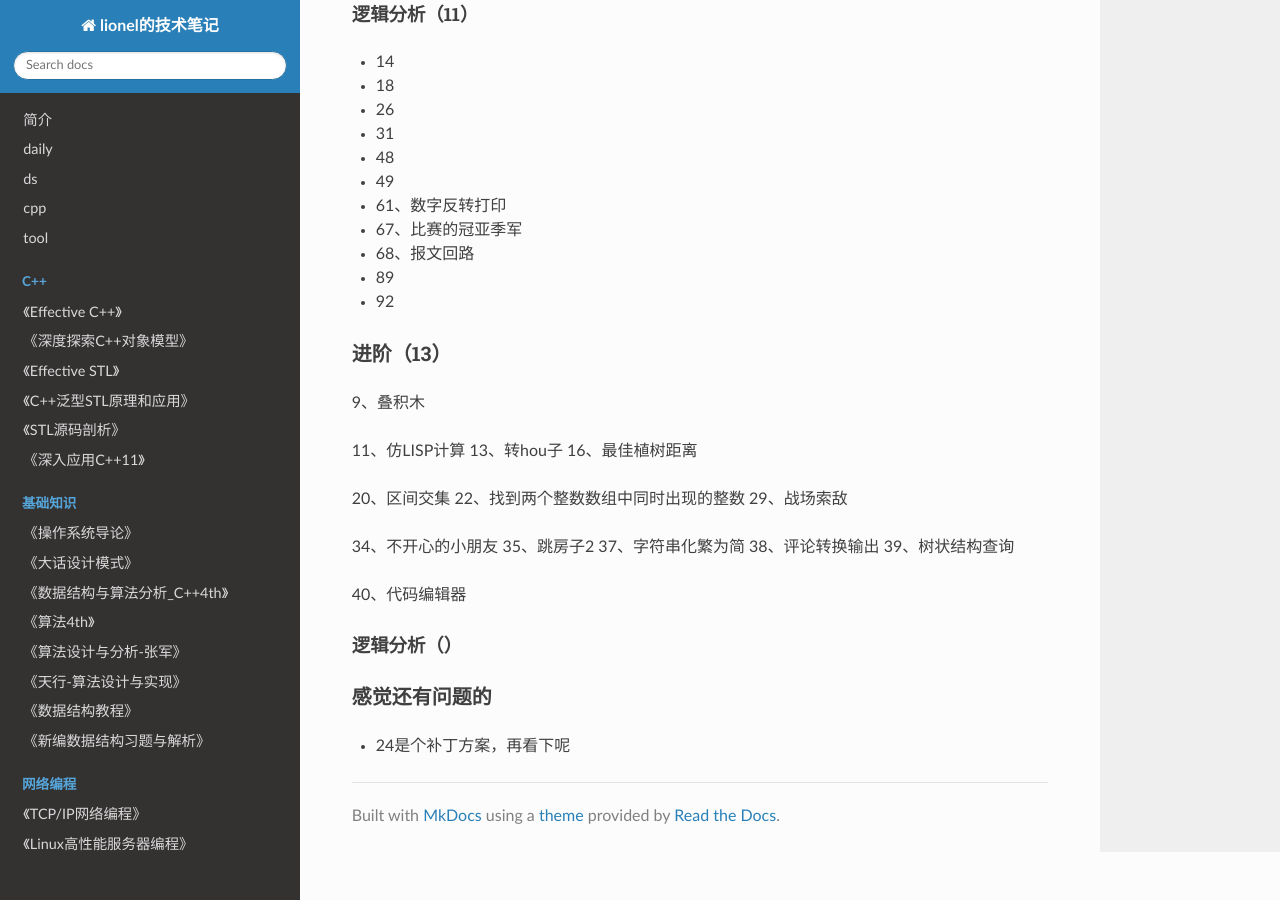
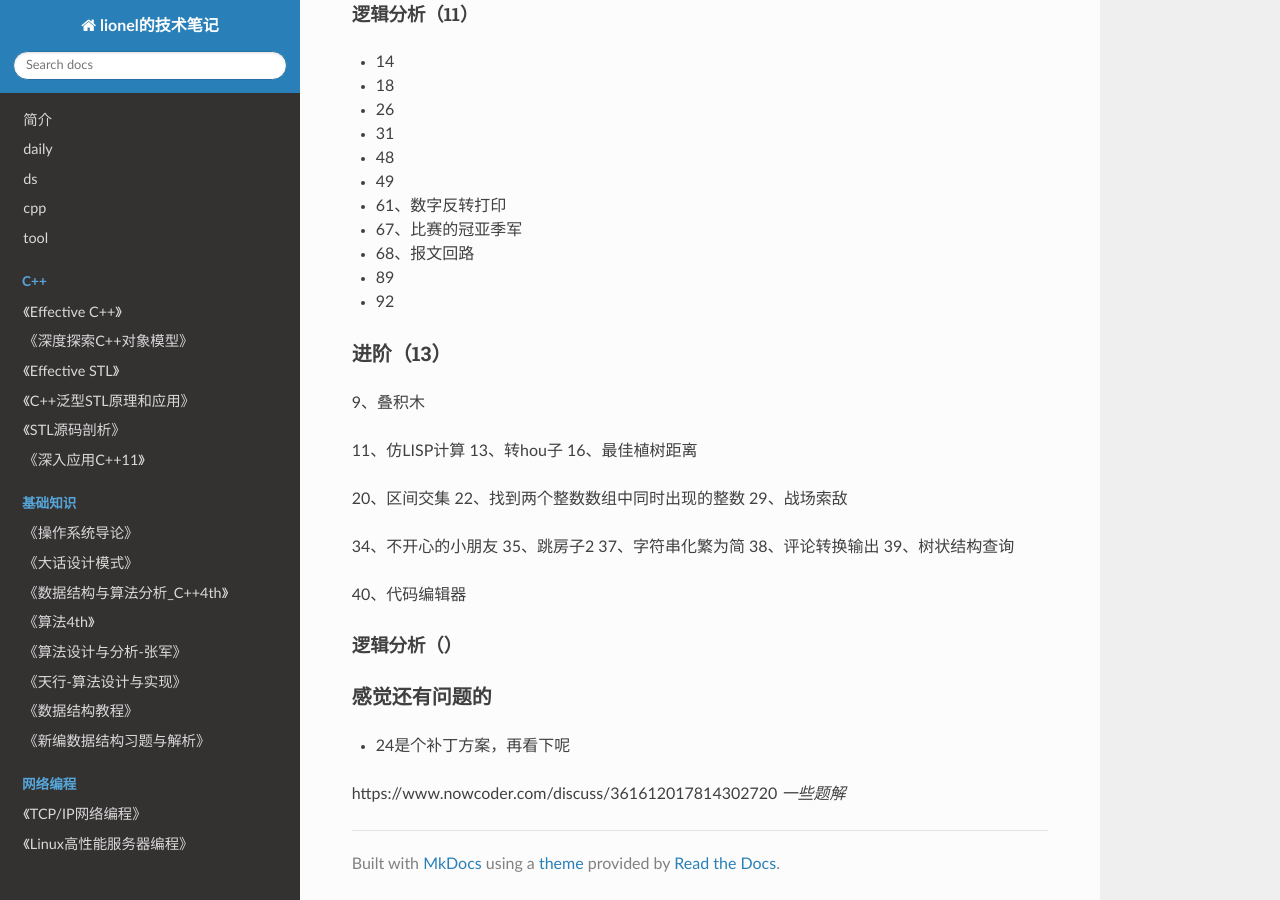
Before and after one commit to wolflion/booknotes, an MkDocs documentation site: the page built from docs/96output/没做出来的18+13.md, in a window 1280 px wide and 900 px high, scrolled down 835 px. Built offline with MkDocs 1.6.1, drawn with Linux system fonts in a browser that asks for light colours; nearby versions of some CDN libraries.

Commit message:
Update 没做出来的18+13.md

```diff
--- a/docs/96output/没做出来的18+13.md
+++ b/docs/96output/没做出来的18+13.md
@@ -60,3 +60,5 @@
 ### 感觉还有问题的
 
 + 24是个补丁方案，再看下呢
+
+https://www.nowcoder.com/discuss/361612017814302720  *一些题解*
```
